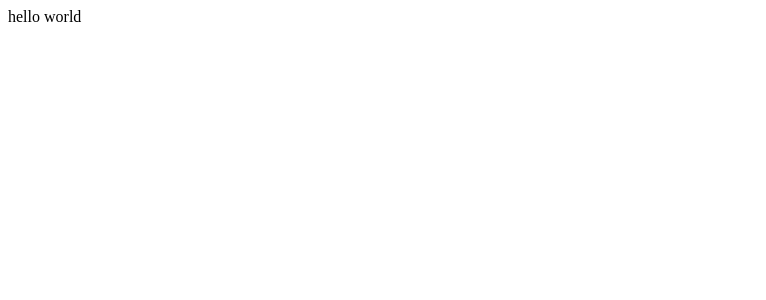
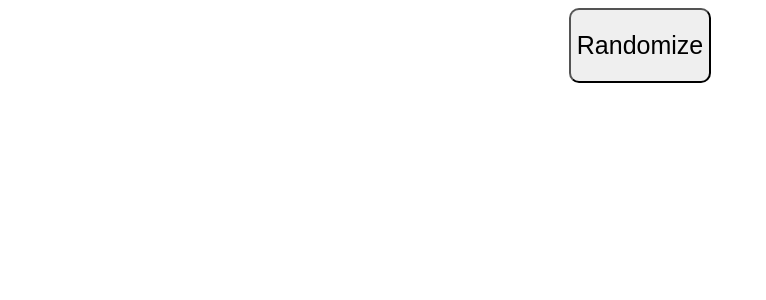
Before and after one commit to adamcsigas/csigusz-react-playground, a React (Create React App) app: page / in a window 1280 px wide. Shown: the top 300 px of the page, without its empty margins (0-766 px from the left). Built offline with nearby package versions, Linux system fonts and the light colour scheme.

Commit message:
QRN-3 - set app to randomizer

```diff
--- a/src/App.tsx
+++ b/src/App.tsx
@@ -1,9 +1,9 @@
 import React from 'react';
-import HelloWorld from './components/HelloWorld/HelloWorld';
+import Randomizer from "./components/quacksOfQuedlingburgRandomizer/Randomizer";
 
 function App() {
   return (
-      <HelloWorld />
+      <Randomizer />
   );
 }
 
```
